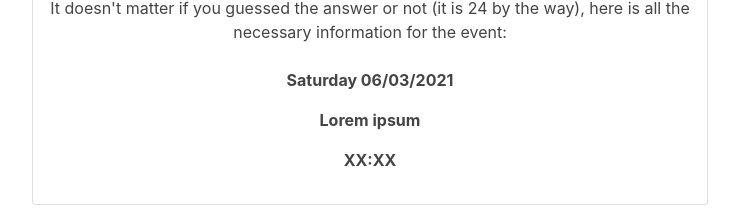
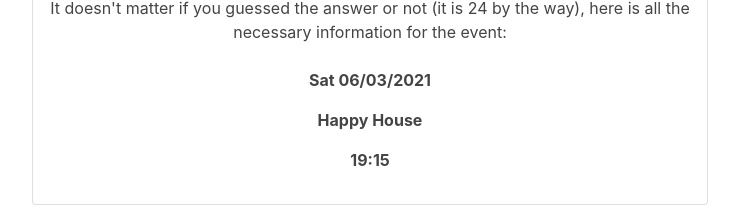
Before and after one commit to vrhristoff/bday, a React (Create React App) app: page /result in a window 1280 px wide. Shown: the part 502-722 px from the top of the page, without its empty margins (270-1009 px from the left). Built offline with nearby package versions, Linux system fonts and the light colour scheme.

Commit message:
place updated

```diff
--- a/public/index.html
+++ b/public/index.html
@@ -31,7 +31,7 @@
       work correctly both with client-side routing and a non-root public URL.
       Learn how to configure a non-root public URL by running `npm run build`.
     -->
-    <title>React App</title>
+    <title>Bday App</title>
   </head>
   <body>
     <noscript>You need to enable JavaScript to run this app.</noscript>
--- a/src/containers/Home.js
+++ b/src/containers/Home.js
@@ -11,6 +11,7 @@
     "Magdalena",
     "Mihaela",
   ];
+
   const [name, setName] = useState("");
   const [auth, setAuth] = useState(false);
   const [error, setError] = useState("");
--- a/src/containers/Result.js
+++ b/src/containers/Result.js
@@ -8,7 +8,7 @@
         <img
           className="card-img-top m-auto"
           src={success}
-          alt="Birthday cake"
+          alt="Success"
           style={{ maxWidth: "500px" }}
         />
         <div className="card-body">
@@ -23,17 +23,17 @@
           <ul style={{ listStyle: "none" }} className="center no-pl">
             <li>
               <p>
-                <strong>Saturday 06/03/2021</strong>
+                <strong>Sat 06/03/2021</strong>
               </p>
             </li>
             <li>
               <p>
-                <strong>Lorem ipsum</strong>
+                <strong>Happy House</strong>
               </p>
             </li>
             <li>
               <p>
-                <strong>XX:XX</strong>
+                <strong>19:15</strong>
               </p>
             </li>
           </ul>
```
